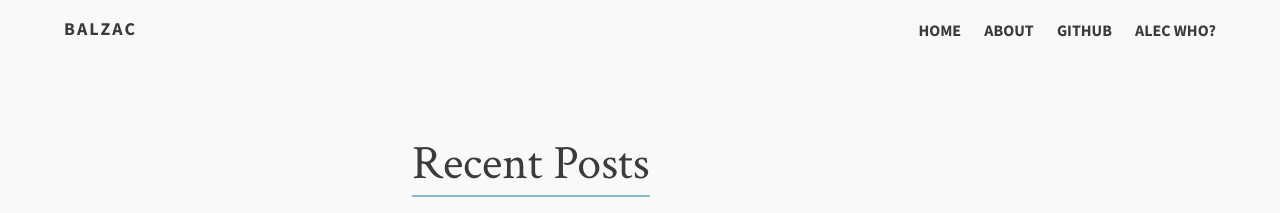
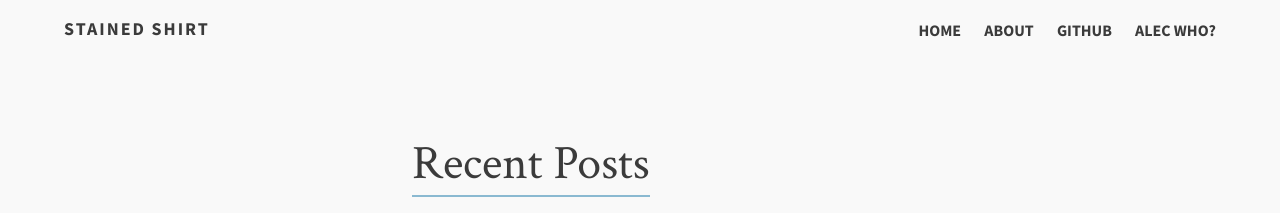
Before and after one commit to remalyabss/remalyabss.github.io, a Jekyll site: the page built from index.md, in a window 1280 px wide. Shown: the top 213 px of the page. Built offline with Jekyll 4.4.1, drawn with Linux system fonts in a browser that asks for light colours.

Commit message:
remove balzac

```diff
--- a/_config.yml
+++ b/_config.yml
@@ -1,4 +1,4 @@
-title:            Balzac
+title:            Stained Shirt
 tagline:          A beautiful theme.
 description:      Describe your website.
 canonical: http://jekyll.gtat.me
```
